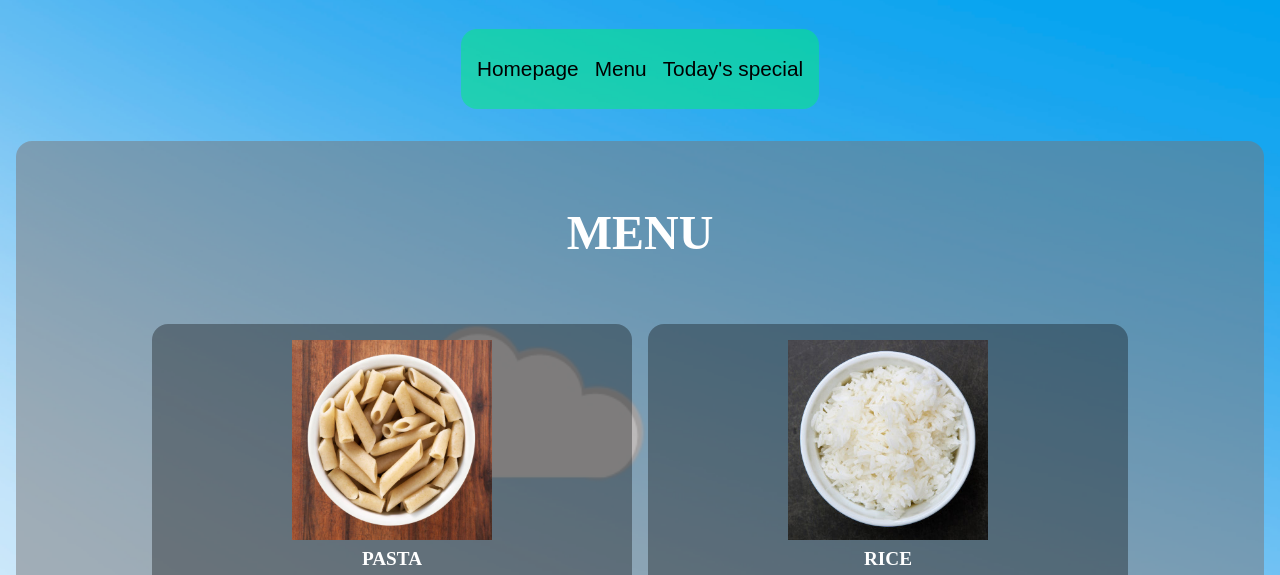
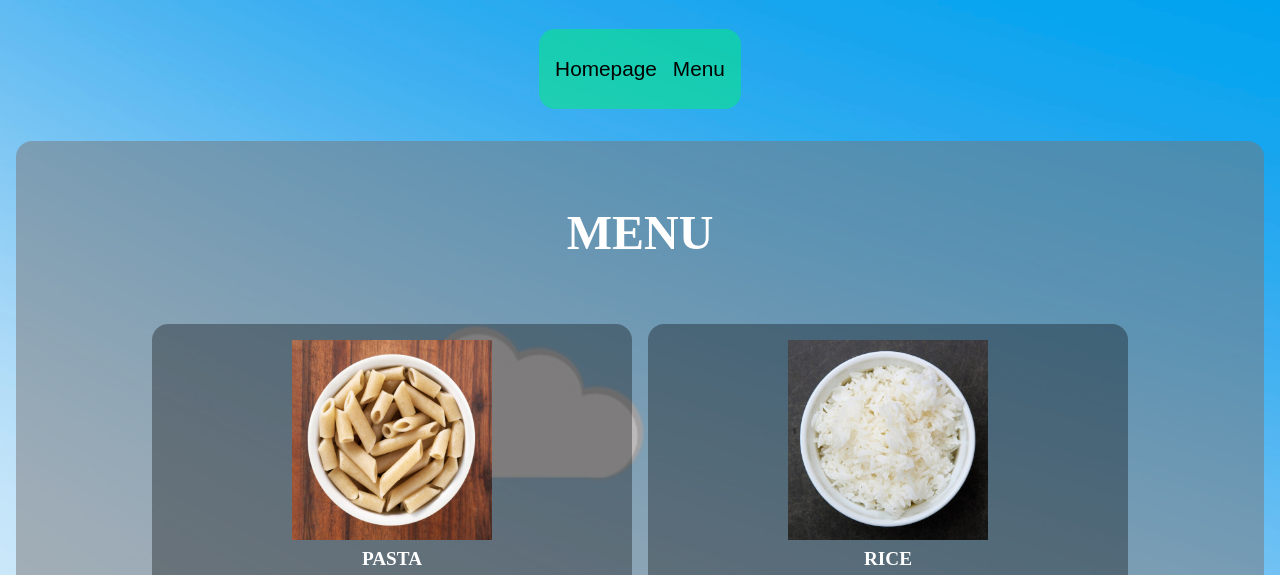
Before and after one commit to Saker07/restaurant, a website built with webpack: page src/index.html in a window 1280 px wide. Shown: the part 223-798 px from the top of the page. Built offline with nearby package versions, Linux system fonts and the light colour scheme.

Commit message:
Finish basic example site

```diff
--- a/src/index.html
+++ b/src/index.html
@@ -11,7 +11,7 @@
     <div class="nav">
         <button type="button" id="home">Homepage</button>
         <button type="button" id="menu">Menu</button>
-        <button type="button" id="special">Today's special</button>
+        <!-- <button type="button" id="special">Today's special</button> -->
     </div>
     <div id="content">
         <h1>MENU</h1>
```
Also changed, not shown: dist/index.html.
